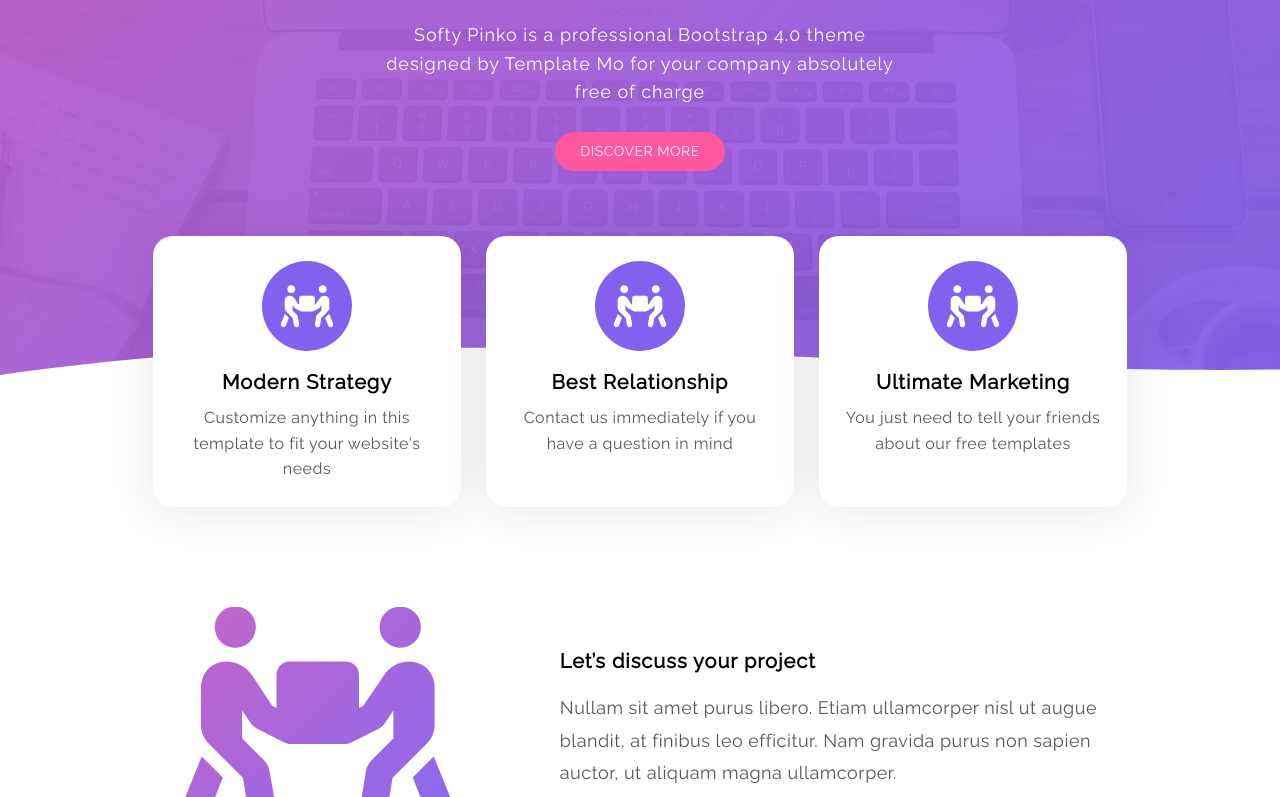
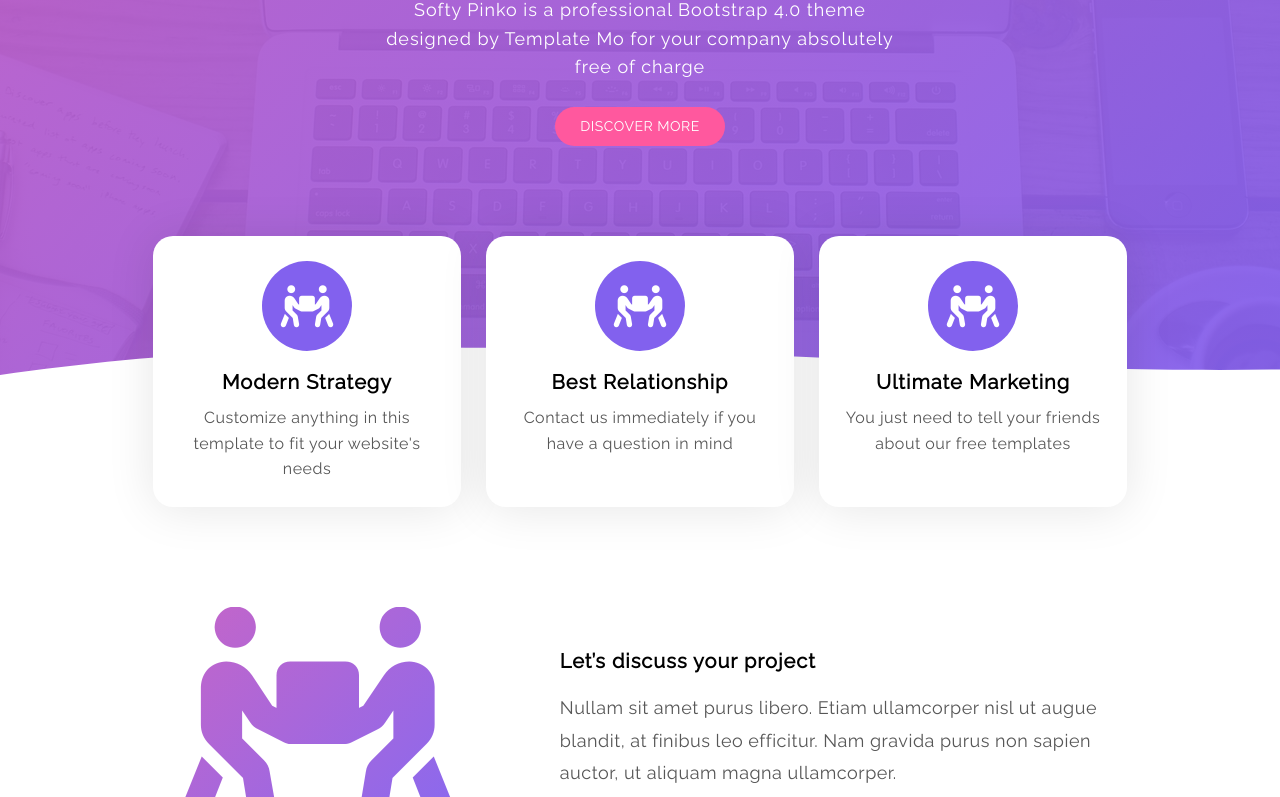
Before and after one commit to lpikor/softypinko-live, a plain HTML site: page index.html in a window 1280 px wide. Shown: the part 364-1161 px from the top of the page. Drawn offline with Linux system fonts and the light colour scheme.

Commit message:
Make improvement to welcome and features sections

```diff
--- a/css/style.css
+++ b/css/style.css
@@ -219,18 +219,18 @@ body {
     .container {
       padding: 100px 0; } }
 
+.welcome {
+  padding-top: 15px; }
   .welcome__container {
-  position: relative;
-  top: 50px; }
-
+    margin-top: 60px; }
   .welcome__btn {
     margin-top: 15px; }
-
   @media (min-height: 350px) {
     .welcome__container {
-    position: static; } }
-
+      margin-top: 0; } }
   @media (min-height: 650px) {
+    .welcome__container {
+      padding-top: 25px; }
     .welcome__btn {
       margin-top: 25px; } }
 
@@ -248,13 +248,8 @@ body {
 
 @media (min-width: 1024px) {
   .features .features__container {
-    margin-top: 50px; } }
-  @media (min-width: 1024px) and (min-height: 350px) {
-    .features .features__container {
-      margin-top: calc(-0.5 * 100px); } }
-  @media (min-width: 1024px) and (min-height: 500px) {
-    .features .features__container {
-      margin-top: calc(-1 * 100px); } }
+    margin-top: 50px;
+    margin-top: 0; } }
   @media (min-width: 1024px) and (min-height: 650px) {
     .features .features__container {
       margin-top: calc(-1.5 * 100px); } }
@@ -554,6 +549,8 @@ body {
     max-width: initial; } }
 
 @media (min-width: 768px) {
+  .welcome {
+    padding-top: 25px; }
     .welcome__strong {
       display: inline; }
       .welcome__strong::before {
@@ -570,6 +567,8 @@ body {
     height: 75px; } }
 
 @media (min-height: 650px) {
+  .welcome__container {
+    margin-top: 0; }
   .welcome::after {
     height: 100px; } }
 
```
Lines whose indentation alone changed are shown as unchanged.
